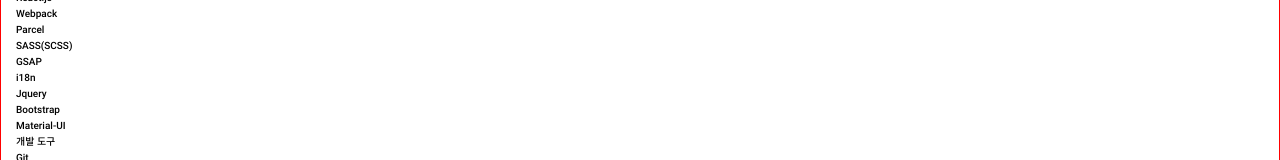
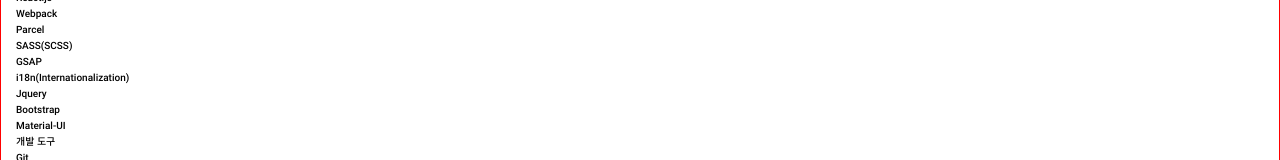
Before and after one commit to Lavignee/portfolio, a React (Vite) app: page /skill in a window 1280 px wide. Shown: the part 357-517 px from the top of the page. Built offline with nearby package versions, Linux system fonts and the light colour scheme.

Commit message:
컨텐츠 일부 수정

```diff
--- a/src/components/Footprint.js
+++ b/src/components/Footprint.js
@@ -10,7 +10,7 @@ const Footprint = () => {
   return (
     <>
       <Layout className='card'>
-        {/* 컨텐츠3(지난 프로젝트들, 볼트러스트추가)<br /> */}
+        {/* 노이즈 추가해보자 */}
         {/* 페럴렉스로(스샷, 밑줄기능샘플) 일반적인 컨텐츠 배치로 확장가능하게, 확장하면 소개말*/}
         <div>Footprint</div>
         {detail ? (
--- a/src/components/SkillDetail.js
+++ b/src/components/SkillDetail.js
@@ -27,8 +27,8 @@ const SkillDetail = ({ onToggle }) => {
         {/* <p>숙련별4개 프런트 개발자로써 SASS를 다루기 전과 후는 작업 속도나 피로도의 차이가 엄청나다고 생각합니다. SASS 없는 프런트 개발은 생각하기가 힘듭니다.</p> */}
         <li>GSAP</li>
         {/* <p>숙련별3개 순수 CSS로 작성해서 만들어지는 애니메이션보다 시각적으로나 성능적으로 월등히 훌륭한 동적 효과를 표현할 수 있습니다. 가볍게 개발되어야 하는 사이트가 아니라면 대부분 사용할 것 같습니다.</p> */}
-        <li>i18n</li>
-        {/* <p>숙련별4개 이미 일찍부터 글로벌화된 웹 시장에서 번역 없는 웹사이트는 생각하기 힘듭니다. 작업해온 환경 탓인지, 번역을 염두에 두고 프런트 개발을 하는 것에 익숙해져 있습니다.</p> */}
+        <li>i18n(Internationalization)</li>
+        {/* <p>숙련별4개 이미 일찍부터 국제화된 웹 시장에서 번역 없는 웹 사이트는 생각하기 힘듭니다. 최근에는 크롬의 구글 번역도 성능이 좋은 편이지만, 작업해온 환경 탓인지 항상 다국어 개발을 염두에 두고 프런트 개발을 하는 것에 익숙해져 있습니다.</p> */}
         <li>Jquery</li>
         {/* <p>숙련별4개 처음 Html과 CSS만 다루던 퍼블리셔 단계에서 JavaScript는 놀라우면서도 어려운 기술이었습니다. 그 진입장벽을 쉽게 만들어주고 제 코드에서 오랜 시간 함께 해온 훌륭한 라이브러리입니다.</p> */}
         <li>Bootstrap</li>
```
